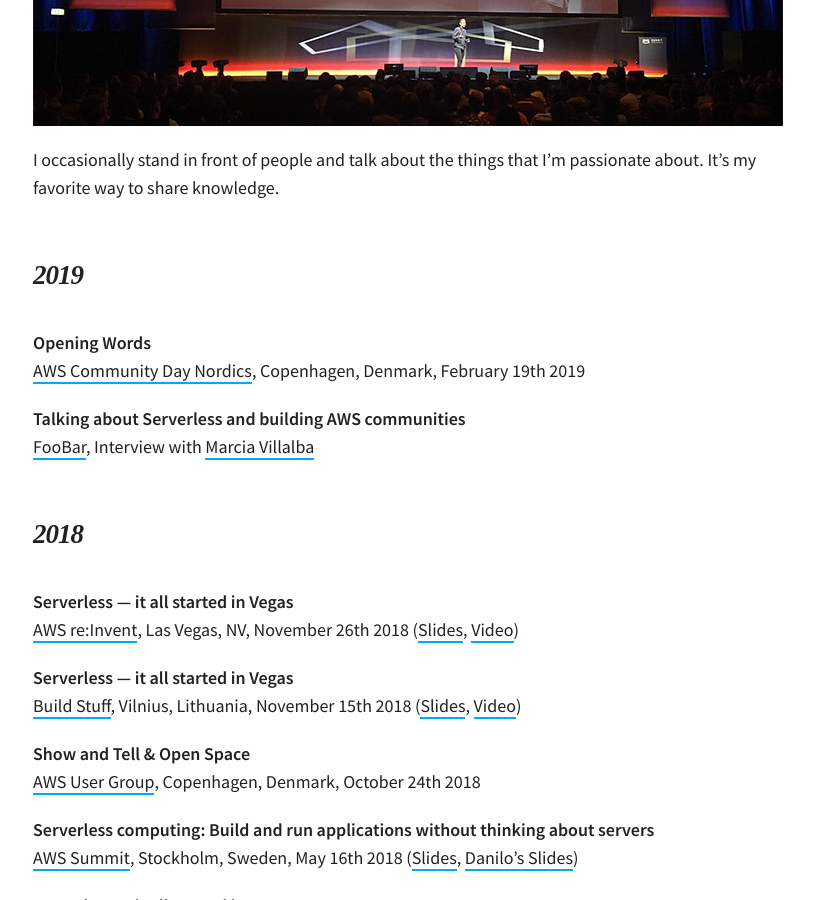
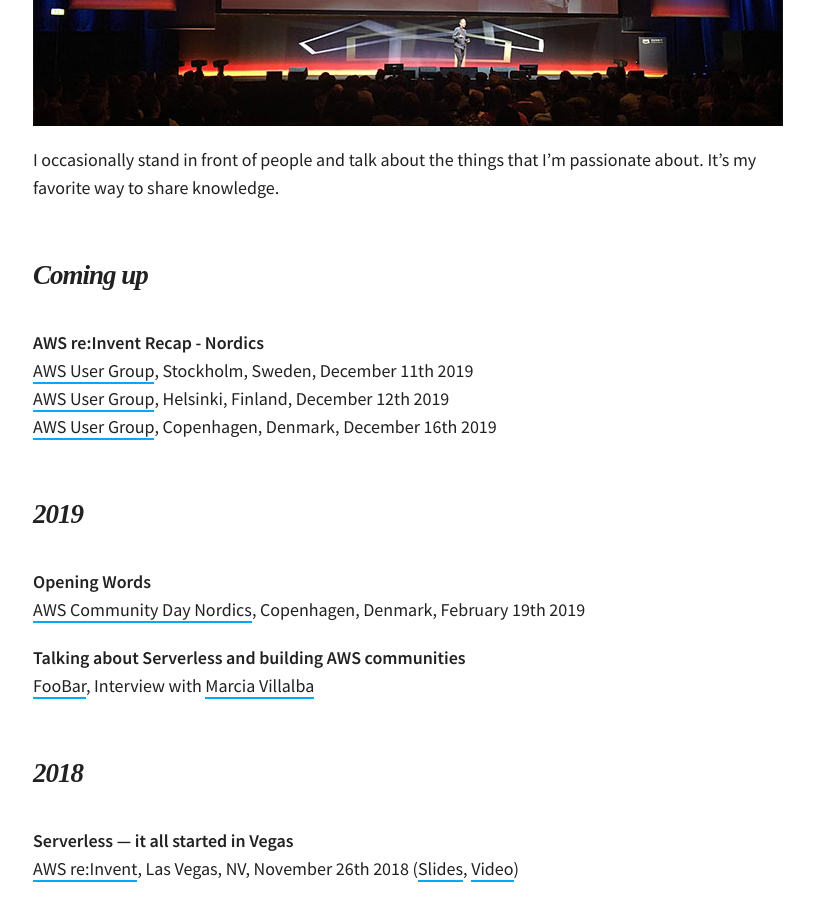
Before and after one commit to martinbuberl/martinbuberl.github.io, a Jekyll site: the page built from docs/speaking.md, in a window 1280 px wide and 900 px high, scrolled down 328 px. Shown: the whole window, without its empty margins (232-1046 px from the left). Built offline with Jekyll 4.4.1, drawn with Linux system fonts in a browser that asks for light colours; nearby versions of some CDN libraries; some web fonts are replaced; part of the change alters nothing that is shown.

Commit message:
Announcing the recaps

```diff
--- a/docs/speaking.md
+++ b/docs/speaking.md
@@ -9,14 +9,13 @@ permalink: /speaking/
 
 I occasionally stand in front of people and talk about the things that I'm passionate about. It's my favorite way to share knowledge.
 
-<!--
 <h2 id="coming-up" class="has-permalink">Coming up<a class="permalink" title="Permalink" href="#coming-up">#</a></h2>
 
 **AWS re:Invent Recap - Nordics**<br/>
-[AWS User Group](), Stockholm, Sweden, December 11th 2019<br/>
-[AWS User Group](), Helsinki, Finland, December 12th 2019<br/>
-[AWS User Group](), Copenhagen, Denmark, December 16th 2019
--->
+[AWS User Group](https://www.meetup.com/aws-stockholm/), Stockholm, Sweden, December 11th 2019<br/>
+[AWS User Group](https://www.meetup.com/awsfin/), Helsinki, Finland, December 12th 2019<br/>
+[AWS User Group](https://www.meetup.com/Copenhagen-AWS-User-Group/), Copenhagen, Denmark, December 16th 2019
+
 <h2 id="2019" class="has-permalink">2019<a class="permalink" title="Permalink" href="#2019">#</a></h2>
 
 **Opening Words**<br/>
```
